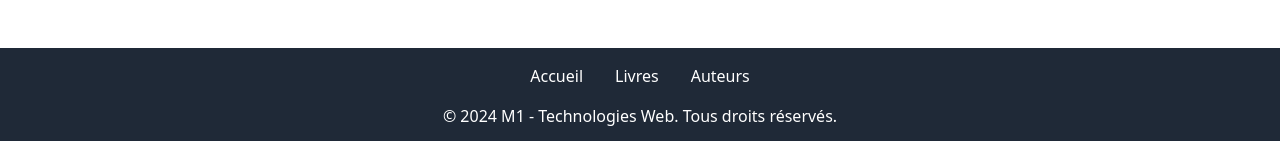
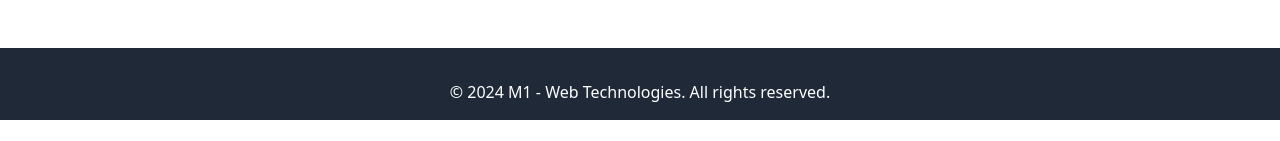
Before and after one commit to Maxence-De-Poorter/web-technologies-m1, a Next.js app in the folder m1-site/: page / in a window 1280 px wide. Shown: the part 776-917 px from the top of the page. After the commit the page ends 896 px from the top, so only its background shows below. Built offline with nearby package versions, Linux system fonts and the light colour scheme.

Commit message:
feat: Add translated and documented Footer component

```diff
--- a/m1-site/src/components/Footer.tsx
+++ b/m1-site/src/components/Footer.tsx
@@ -1,13 +1,8 @@
-import Link from "next/link";
-
+// Footer component displaying navigation links and copyright information
 const Footer = () => (
     <footer className="bg-gray-800 p-4 mt-8">
-        <ul className="flex justify-center space-x-8">
-            <li><Link href={"/"} className="text-white hover:text-gray-300">Accueil</Link></li>
-            <li><Link href={"/books"} className="text-white hover:text-gray-300">Livres</Link></li>
-            <li><Link href={"/authors"} className="text-white hover:text-gray-300">Auteurs</Link></li>
-        </ul>
-        <p className="text-center text-white mt-4">&copy; 2024 M1 - Technologies Web. Tous droits réservés.</p>
+        {/* Copyright information */}
+        <p className="text-center text-white mt-4">&copy; 2024 M1 - Web Technologies. All rights reserved.</p>
     </footer>
 );
 
```
